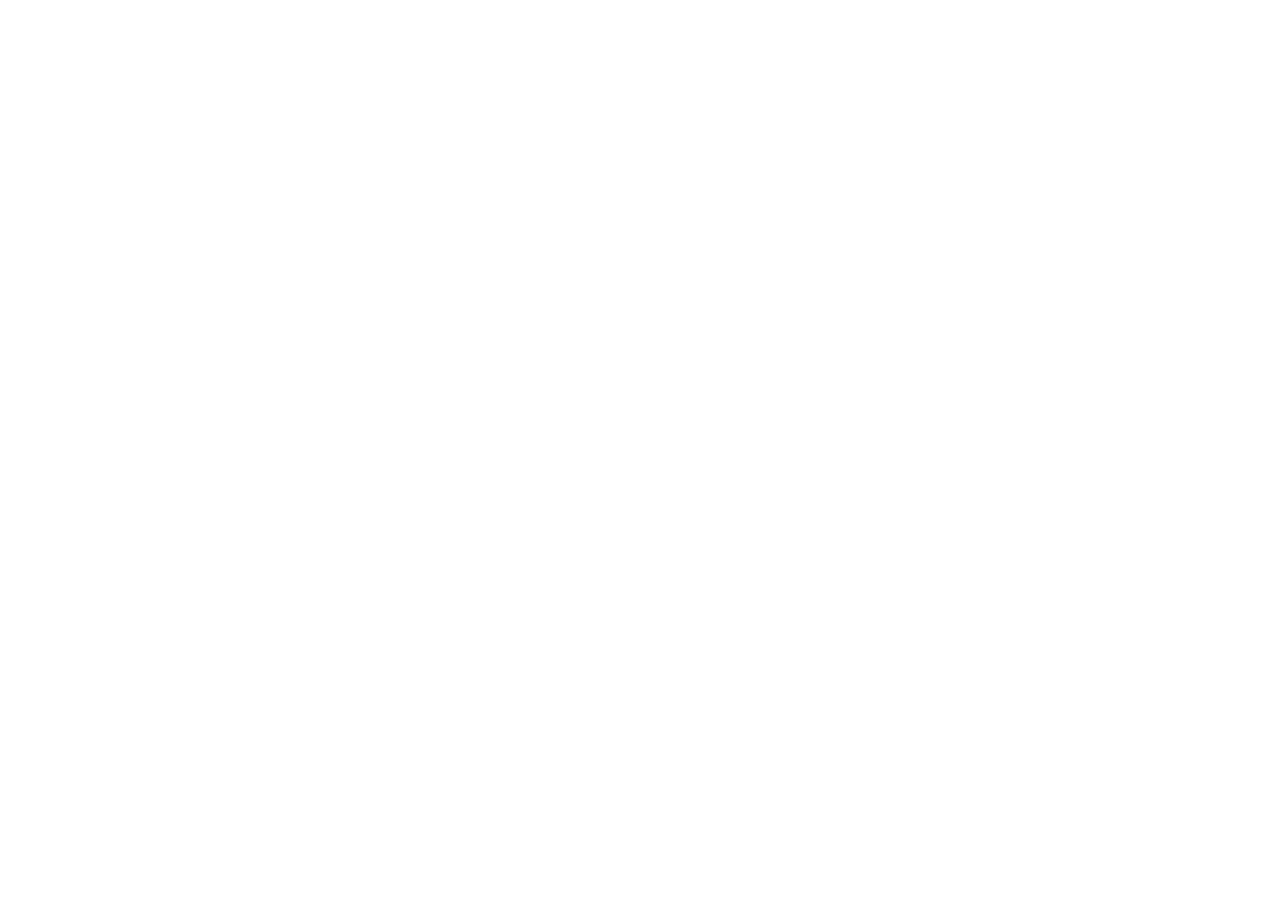
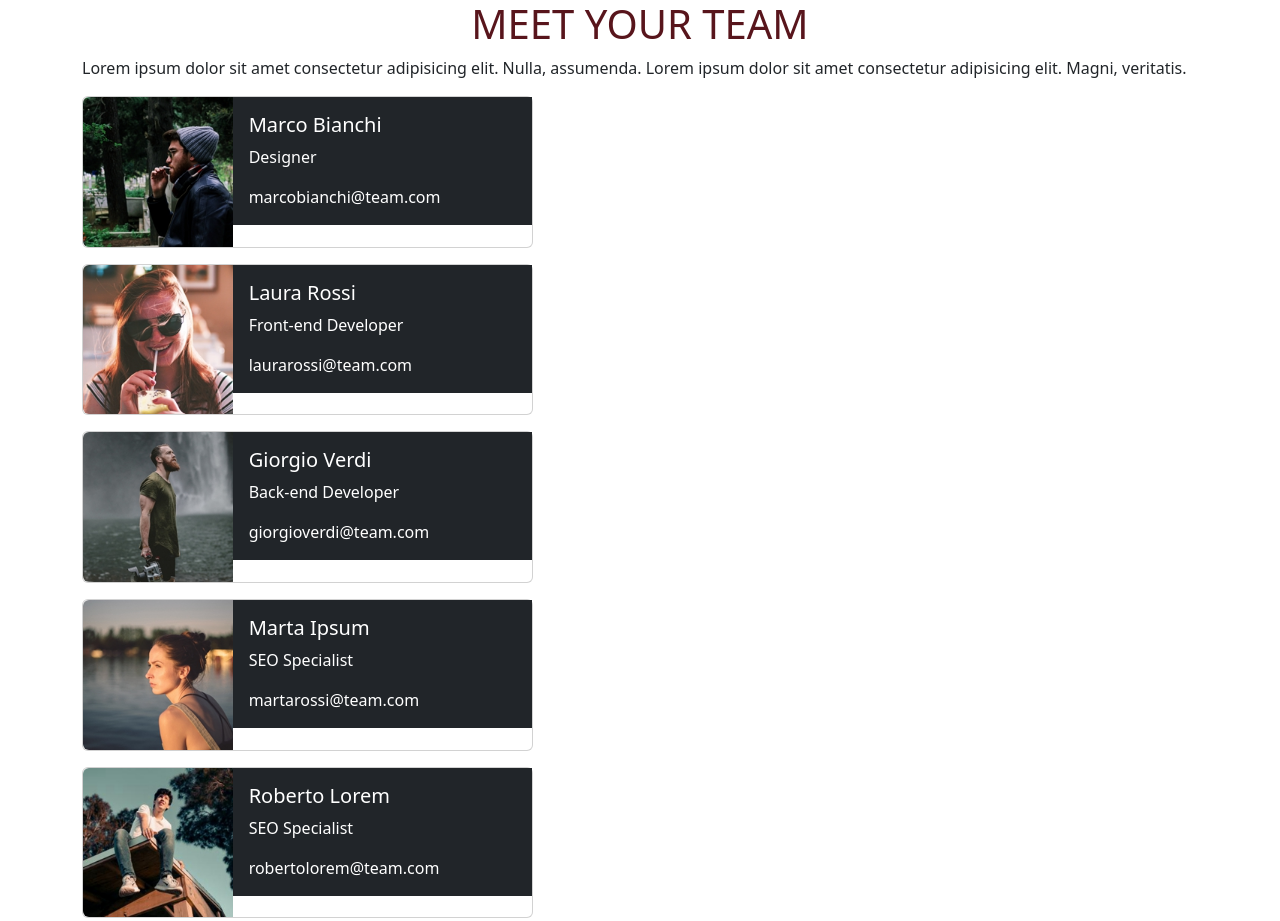
Before and after one commit to Fabio-Moschella/start-all-tamplate, a plain HTML site: page index.html in a window 1280 px wide. Shown: the top 921 px of the page. Before the commit the page ends 800 px from the top, so only its background shows below. Drawn offline with nearby package versions, Linux system fonts and the light colour scheme.

Commit message:
add-card

```diff
--- a/index.html
+++ b/index.html
@@ -2,11 +2,25 @@
 <html lang="en">
   <head>
     <meta charset="UTF-8" />
+    <meta http-equiv="X-UA-Compatible" content="IE=edge" />
     <meta name="viewport" content="width=device-width, initial-scale=1.0" />
-    <meta name="author" content="Fabio Moschella" />
-    <meta name="description" content="" />
-    <title>document</title>
-    <link rel="stylesheet" href="./css/style.css" />
+    <link
+      href="https://cdn.jsdelivr.net/npm/bootstrap@5.3.3/dist/css/bootstrap.min.css"
+      rel="stylesheet"
+      integrity="sha384-QWTKZyjpPEjISv5WaRU9OFeRpok6YctnYmDr5pNlyT2bRjXh0JMhjY6hW+ALEwIH"
+      crossorigin="anonymous"
+    />
+    <title>JS Fundamentals</title>
   </head>
-  <body></body>
+  <body class="body-el">
+    <div class="container">
+      <h1 class="text-center text-danger-emphasis">MEET YOUR TEAM</h1>
+      <p>
+        Lorem ipsum dolor sit amet consectetur adipisicing elit. Nulla,
+        assumenda. Lorem ipsum dolor sit amet consectetur adipisicing elit.
+        Magni, veritatis.
+      </p>
+    </div>
+    <script src="./script.js"></script>
+  </body>
 </html>
--- /dev/null
+++ b/script.js
@@ -0,0 +1,67 @@
+const teamMembers = [
+  {
+    // i = 0
+    name: "Marco Bianchi",
+    role: "Designer",
+    email: "marcobianchi@team.com",
+    img: "img/male1.png",
+  },
+  {
+    name: "Laura Rossi",
+    role: "Front-end Developer",
+    email: "laurarossi@team.com",
+    img: "img/female1.png",
+  },
+  {
+    name: "Giorgio Verdi",
+    role: "Back-end Developer",
+    email: "giorgioverdi@team.com",
+    img: "img/male2.png",
+  },
+  {
+    name: "Marta Ipsum",
+    role: "SEO Specialist",
+    email: "martarossi@team.com",
+    img: "img/female2.png",
+  },
+  {
+    name: "Roberto Lorem",
+    role: "SEO Specialist",
+    email: "robertolorem@team.com",
+    img: "img/male3.png",
+  },
+  {
+    name: "Daniela Amet",
+    role: "Analyst",
+    email: "danielaamet@team.com",
+    img: "img/female3.png",
+  },
+];
+const bodyEl = document.querySelector(".body-el");
+
+console.log(teamMembers);
+for (let i = 0; i < teamMembers.length; i++) {
+  let member = teamMembers[i];
+  const { name, role, email, img } = member;
+
+  bodyEl.innerHTML += ` <div class="container">
+     <div class="row">
+        <div class="col-3 col-sm-12 col-md-5 ">
+          <div class="card mb-3" style="max-width: 540px">
+            <div class="row g-0">
+              <div class="col-md-4">
+                <img src="${img}" class="img-fluid rounded-start" alt="..." />
+              </div>
+              <div class="col-md-8">
+                <div class="card-body text-bg-dark">
+                  <h5 class="card-title">${name}</h5>
+                  <p class="card-text">${role}</p>
+                  <p class="card-text">${email}</p>
+                </div>
+              </div>
+            </div>
+          </div>
+        </div>
+      </div>
+    </div>`;
+}
```
Also changed, not shown: img/female1.png (added), img/female2.png (added), img/female3.png (added), img/male1.png (added), img/male2.png (added), img/male3.png (added), screenshot.png (added).
